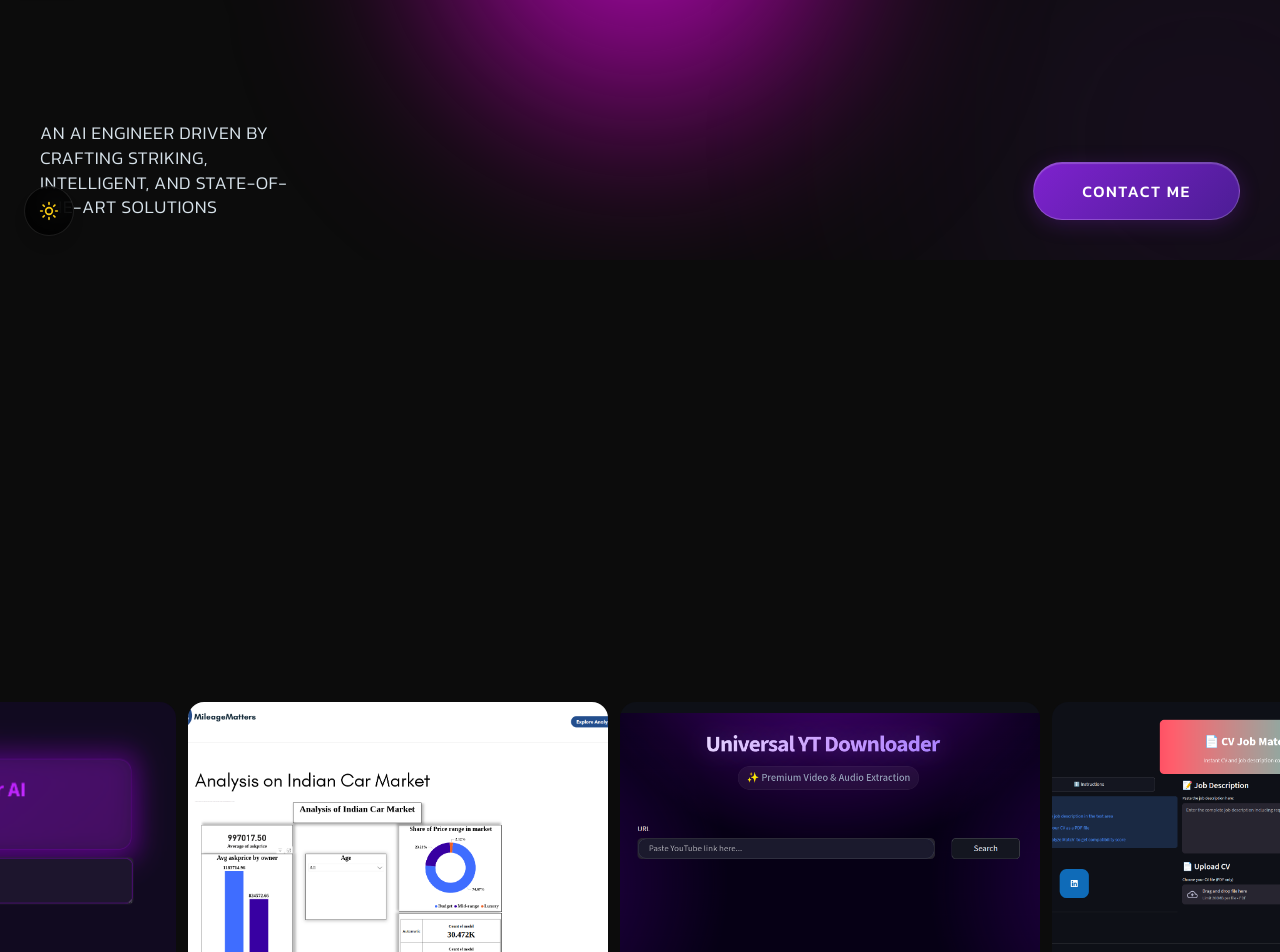
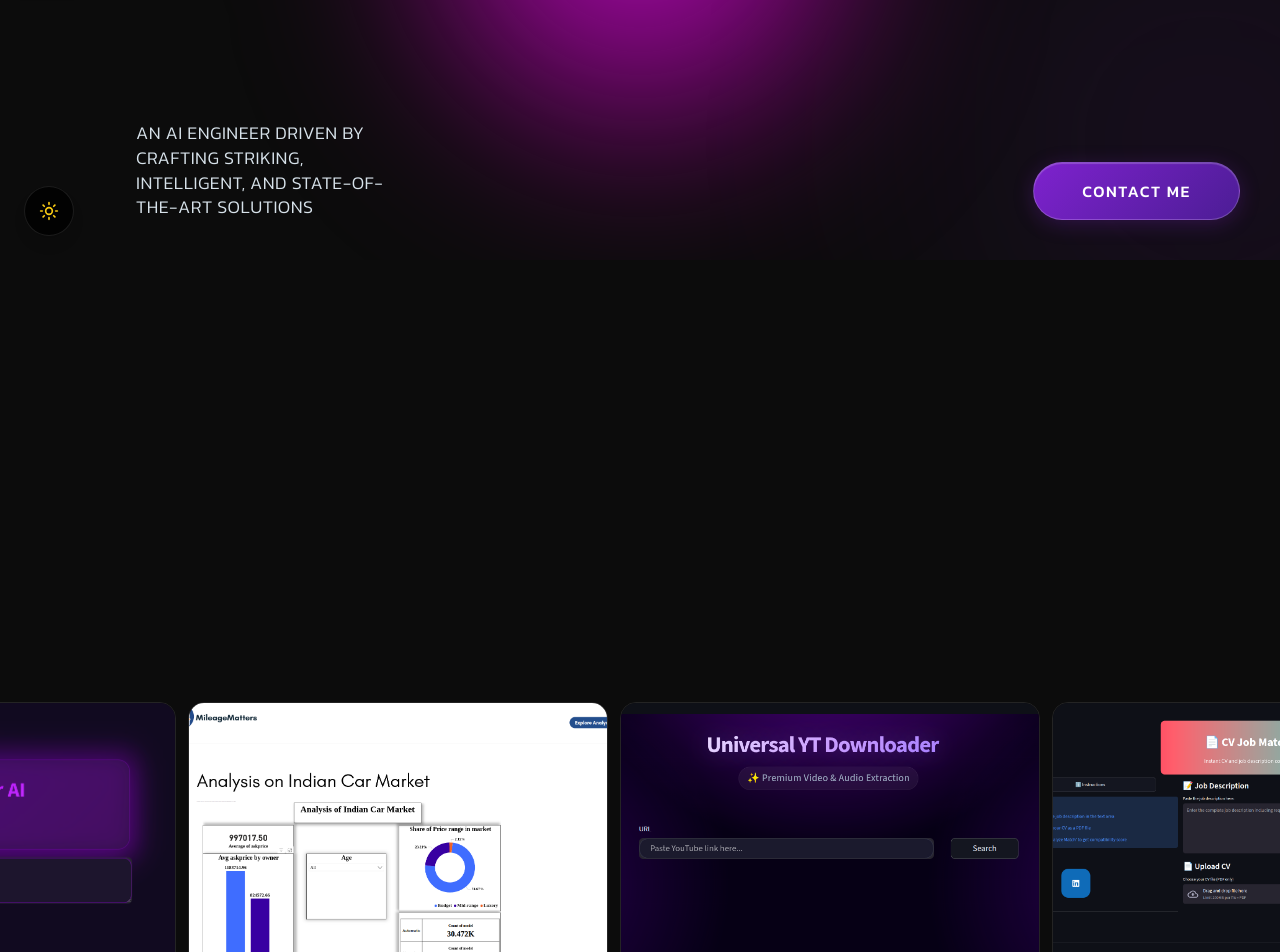
Before and after one commit to Karanpr-18/Karan-Portfolio, a React (Vite) app: page / in a window 1280 px wide. Shown: the part 540-1492 px from the top of the page. Built offline with nearby package versions, Linux system fonts and the light colour scheme.

Commit message:
Fix MarqueeSection light mode background, resolve Hero text overlap, and improve contrast of projects buttons and animated characters in light mode

```diff
--- a/src/components/AnimatedText.tsx
+++ b/src/components/AnimatedText.tsx
@@ -1,4 +1,4 @@
-import React, { useRef } from 'react';
+import React, { useRef, useState, useEffect } from 'react';
 import { motion, useScroll, useTransform, MotionValue } from 'framer-motion';
 
 interface AnimatedTextProps {
@@ -10,10 +10,11 @@ interface CharacterProps {
   children: string;
   progress: MotionValue<number>;
   range: [number, number];
+  isDark: boolean;
 }
 
-const Character: React.FC<CharacterProps> = ({ children, progress, range }) => {
-  const opacity = useTransform(progress, range, [0.2, 1]);
+const Character: React.FC<CharacterProps> = ({ children, progress, range, isDark }) => {
+  const opacity = useTransform(progress, range, [isDark ? 0.2 : 0.45, 1]);
   return (
     <span className="relative inline-block">
       <span className="opacity-0">{children}</span>
@@ -34,6 +35,25 @@ export const AnimatedText: React.FC<AnimatedTextProps> = ({ text, className = ""
     offset: ['start 0.8', 'end 0.2']
   });
 
+  const [isDark, setIsDark] = useState(true);
+
+  useEffect(() => {
+    // Check initial state
+    setIsDark(document.documentElement.classList.contains('dark'));
+
+    // Create a MutationObserver to listen for class changes on document.documentElement
+    const observer = new MutationObserver(() => {
+      setIsDark(document.documentElement.classList.contains('dark'));
+    });
+
+    observer.observe(document.documentElement, {
+      attributes: true,
+      attributeFilter: ['class']
+    });
+
+    return () => observer.disconnect();
+  }, []);
+
   const words = text.split(" ");
   const totalChars = text.length;
   let charCount = 0;
@@ -49,7 +69,7 @@ export const AnimatedText: React.FC<AnimatedTextProps> = ({ text, className = ""
               const end = (charCount + 1) / totalChars;
               charCount++;
               return (
-                <Character key={cIdx} progress={scrollYProgress} range={[start, end]}>
+                <Character key={cIdx} progress={scrollYProgress} range={[start, end]} isDark={isDark}>
                   {char}
                 </Character>
               );
@@ -63,7 +83,7 @@ export const AnimatedText: React.FC<AnimatedTextProps> = ({ text, className = ""
                   const end = (charCount + 1) / totalChars;
                   charCount++;
                   return (
-                    <Character progress={scrollYProgress} range={[start, end]}>
+                    <Character progress={scrollYProgress} range={[start, end]} isDark={isDark}>
                       &nbsp;
                     </Character>
                   );
--- a/src/components/LiveProjectButton.tsx
+++ b/src/components/LiveProjectButton.tsx
@@ -9,7 +9,7 @@ interface LiveProjectButtonProps {
 export const LiveProjectButton: React.FC<LiveProjectButtonProps> = ({ href, onClick, label = "Live Project" }) => {
   const isGithub = label.toLowerCase().includes("github");
 
-  const className = "flex items-center gap-2 rounded-full border border-[#D7E2EA] text-[#D7E2EA] font-medium uppercase tracking-widest px-4 py-2 sm:px-5 sm:py-2.5 text-xs transition-all duration-300 hover:bg-[#D7E2EA]/10 active:scale-95 text-center justify-center";
+  const className = "flex items-center gap-2 rounded-full border border-black text-black hover:bg-black/5 dark:border-[#D7E2EA] dark:text-[#D7E2EA] font-medium uppercase tracking-widest px-4 py-2 sm:px-5 sm:py-2.5 text-xs transition-all duration-300 dark:hover:bg-[#D7E2EA]/10 active:scale-95 text-center justify-center";
 
   const icon = isGithub ? (
     <svg viewBox="0 0 24 24" width="14" height="14" stroke="currentColor" strokeWidth="2" fill="none" strokeLinecap="round" strokeLinejoin="round" className="w-3.5 h-3.5">
--- a/src/sections/HeroSection.tsx
+++ b/src/sections/HeroSection.tsx
@@ -91,7 +91,7 @@ export const HeroSection: React.FC = () => {
 
       {/* ── Bottom bar ────────────────────────────────────────── */}
       <div className="absolute bottom-0 left-0 right-0 flex justify-between items-end pb-7 sm:pb-8 md:pb-10 px-6 md:px-10 z-30">
-        <FadeIn delay={0.35} y={20} as="div" className="max-w-[160px] sm:max-w-[220px] md:max-w-[260px]">
+        <FadeIn delay={0.35} y={20} as="div" className="max-w-[160px] sm:max-w-[220px] md:max-w-[260px] ml-16 sm:ml-20 md:ml-24">
           <p
             className="text-black/70 dark:text-[#D7E2EA] font-light uppercase tracking-wide leading-snug text-left transition-colors duration-500"
             style={{ fontSize: 'clamp(0.75rem, 1.4vw, 1.5rem)' }}
--- a/src/sections/MarqueeSection.tsx
+++ b/src/sections/MarqueeSection.tsx
@@ -45,7 +45,7 @@ export const MarqueeSection: React.FC = () => {
   const row2Transform = `translateX(${-(scrollOffset - 200)}px)`;
 
   return (
-    <div ref={sectionRef} className="bg-[#0C0C0C] pt-24 sm:pt-32 md:pt-40 pb-10 overflow-hidden flex flex-col gap-3">
+    <div ref={sectionRef} className="bg-white dark:bg-[#0C0C0C] pt-24 sm:pt-32 md:pt-40 pb-10 overflow-hidden flex flex-col gap-3 transition-colors duration-500">
       {/* Row 1 - moves right */}
       <div className="w-full flex overflow-hidden">
         <div
@@ -58,7 +58,7 @@ export const MarqueeSection: React.FC = () => {
               src={url.startsWith('/') ? `${import.meta.env.BASE_URL}${url.slice(1)}` : url}
               alt={`GIF r1-${idx}`}
               loading="lazy"
-              className="w-[420px] h-[270px] rounded-2xl object-cover flex-shrink-0 select-none pointer-events-none"
+              className="w-[420px] h-[270px] rounded-2xl object-cover flex-shrink-0 select-none pointer-events-none border border-black/10 dark:border-white/10 shadow-sm dark:shadow-none transition-all duration-500"
             />
           ))}
         </div>
@@ -76,7 +76,7 @@ export const MarqueeSection: React.FC = () => {
               src={url.startsWith('/') ? `${import.meta.env.BASE_URL}${url.slice(1)}` : url}
               alt={`GIF r2-${idx}`}
               loading="lazy"
-              className="w-[420px] h-[270px] rounded-2xl object-cover flex-shrink-0 select-none pointer-events-none"
+              className="w-[420px] h-[270px] rounded-2xl object-cover flex-shrink-0 select-none pointer-events-none border border-black/10 dark:border-white/10 shadow-sm dark:shadow-none transition-all duration-500"
             />
           ))}
         </div>
```
